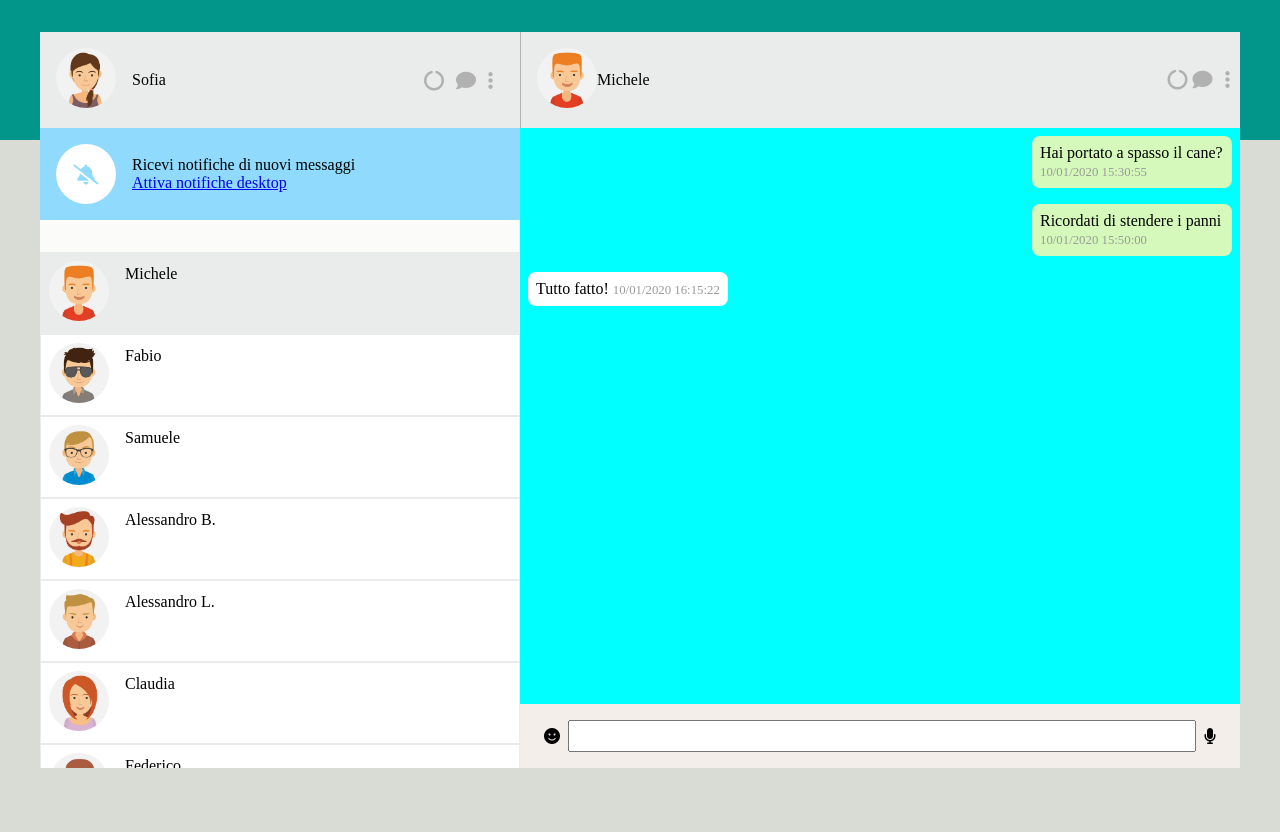
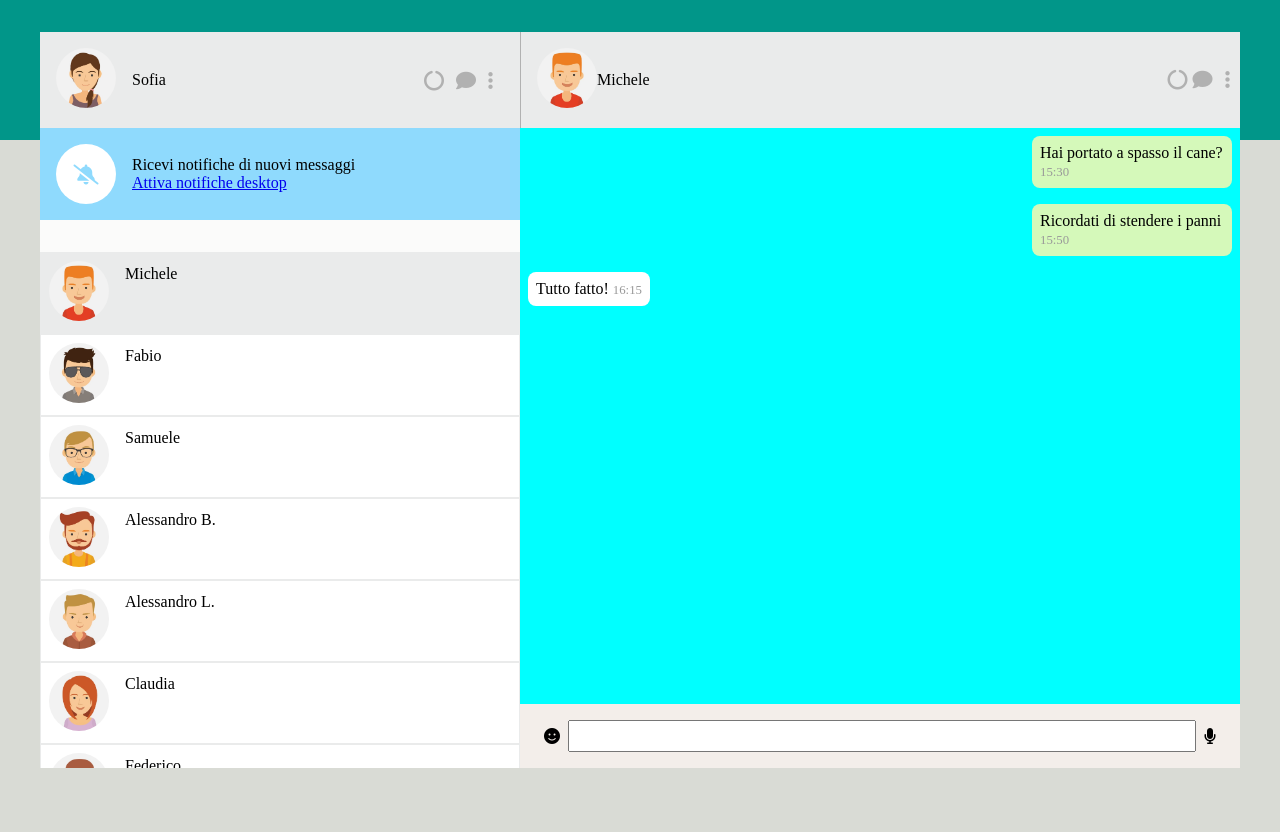
Before and after one commit to rpsobolewski/vue-boolzapp, a plain HTML site: page index.html in a window 1280 px wide. Drawn offline with nearby package versions, Linux system fonts and the light colour scheme.

Commit message:
formatted date

```diff
--- a/assets/js/main.js
+++ b/assets/js/main.js
@@ -197,5 +197,12 @@ createApp({
         }, 1000);
       }
     },
+    getHourAndMinute(dateString) {
+      const date = new Date(dateString);
+      const hour = date.getHours();
+      const minute = date.getMinutes();
+      const messageTime = hour + ":" + minute;
+      return messageTime;
+    },
   },
 }).mount("#app");
--- a/index.html
+++ b/index.html
@@ -88,7 +88,8 @@
                         <div :class="message.status"
                             v-for="message in contacts[activeContact].messages">
                             {{ message.message }}
-                            <span class="message-date">{{ message.date }}</span>
+                            <span class="message-date"> {{
+                                getHourAndMinute(message.date) }}</span>
                         </div>
 
                     </div>
```
